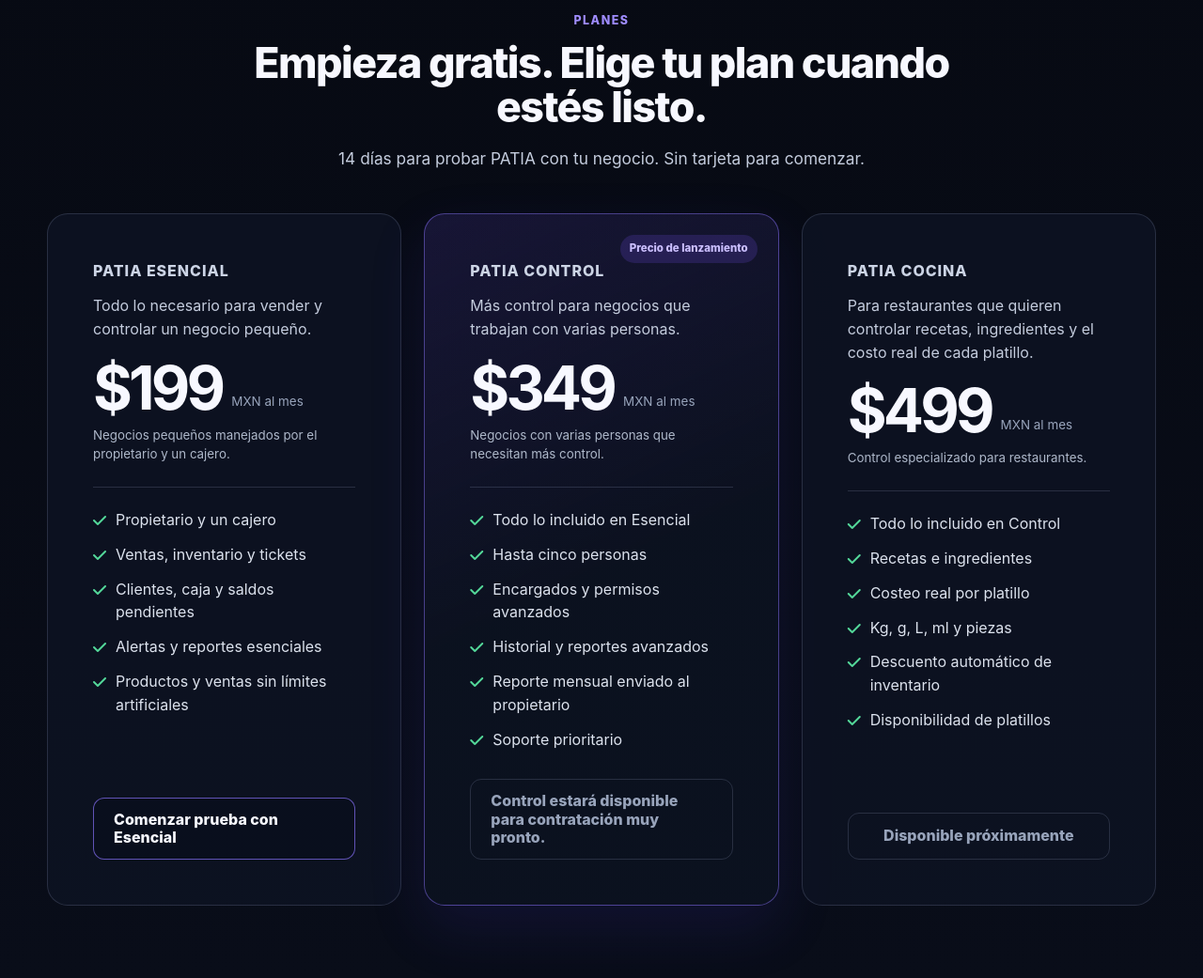
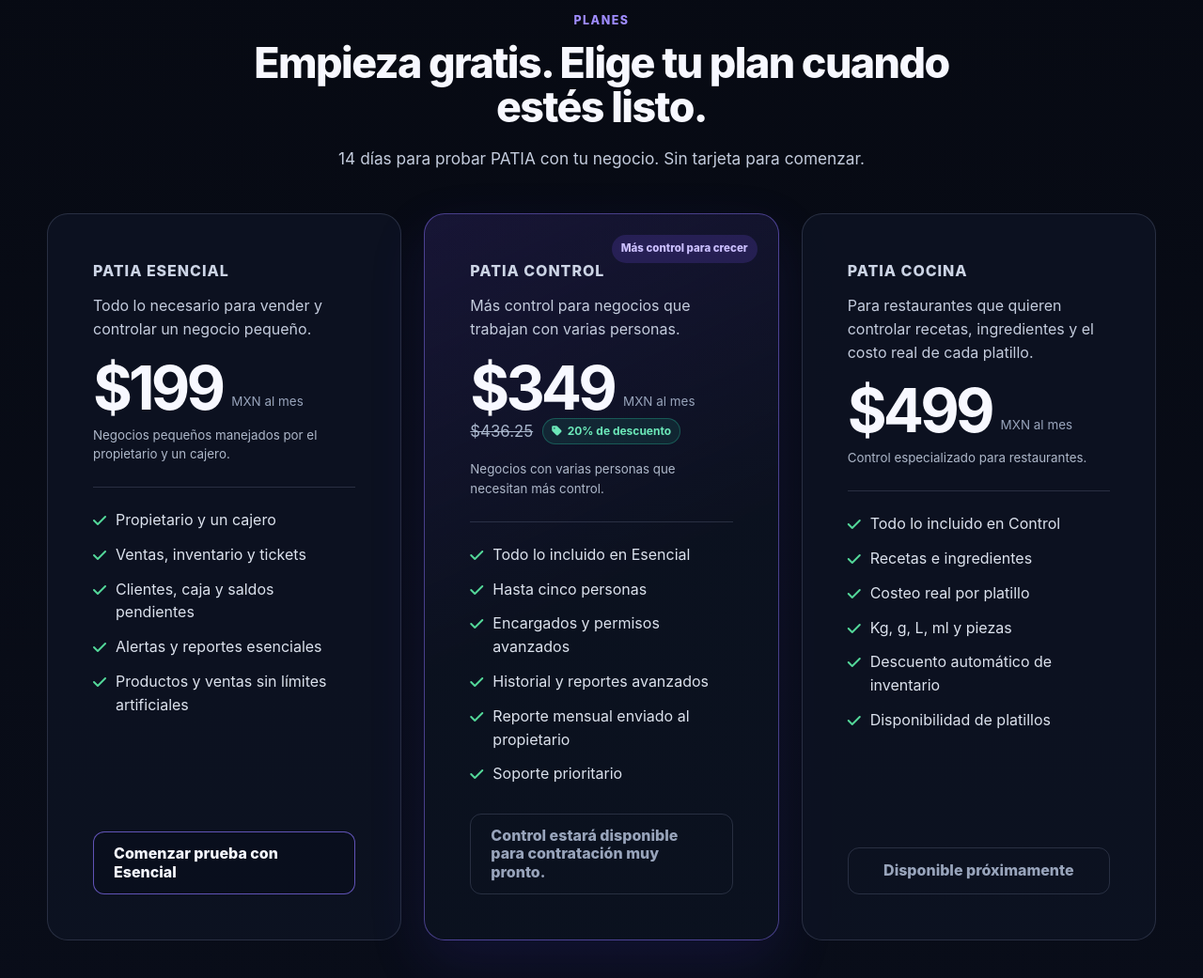
Before and after one commit to albertonicop/patia-platform, a Flask app: page / in a window 1280 px wide. Shown: the part 3431-4472 px from the top of the page at 94% size. Run offline with Flask 3, Linux system fonts and the light colour scheme; parts of the project's set-up code (start-up, migrations or seed data) failed here and were passed over; some libraries are stand-ins or nearby versions.

Commit message:
feat: display Control discount badge beside monthly price

```diff
--- /dev/null
+++ b/app/static/css/pricing-promotion.css
@@ -0,0 +1,3 @@
+.pl2-plan__promotion { display: flex; flex-wrap: wrap; align-items: center; gap: 10px; margin: -8px 0 16px; }
+.pl2-plan__promotion del { color: #a8b5cb; font-size: 1.05rem; text-decoration-thickness: 1px; }
+.pl2-plan__promotion span { display: inline-flex; align-items: center; gap: 6px; border: 1px solid rgba(41,211,168,.3); border-radius: 999px; padding: 5px 9px; background: rgba(41,211,168,.1); color: #6ce8b9; font-size: .75rem; font-weight: 700; line-height: 1.4; }
--- a/app/templates/landing.html
+++ b/app/templates/landing.html
@@ -10,6 +10,7 @@
   <link rel="stylesheet" href="{{ url_for('static', filename='css/patia-v2-landing.css') }}?v=2">
   <link rel="stylesheet" href="{{ url_for('static', filename='css/social-footer.css') }}?v=2">
   <link rel="stylesheet" href="{{ url_for('static', filename='css/founder-section.css') }}?v=2">
+  <link rel="stylesheet" href="{{ url_for('static', filename='css/pricing-promotion.css') }}?v=1">
 </head>
 
 <body class="patia-landing-v2">
@@ -166,10 +167,16 @@
         <div class="pl2-plans">
           {% for plan in commercial_plans %}
           <article class="pl2-plan{% if plan.code == 'PRO' %} pl2-plan--featured{% endif %}">
-            {% if plan.code == "PRO" %}<span class="pl2-plan__badge">{{ 'Precio de lanzamiento' if current_language == 'es' else 'Launch price' }}</span>{% endif %}
+            {% if plan.code == "PRO" %}<span class="pl2-plan__badge">{{ _("Más control para crecer") }}</span>{% endif %}
             <span class="pl2-plan__name">PATIA {{ plan.name }}</span>
             <p>{{ plan.description }}</p>
             <div class="pl2-plan__price"><strong>${{ plan.price }}</strong><span>{{ _("MXN al mes") }}</span></div>
+            {% if plan.code == 'PRO' %}
+            <div class="pl2-plan__promotion">
+              <del aria-label="{{ 'Precio regular: 436.25 pesos al mes' if current_language == 'es' else 'Regular price: 436.25 MXN per month' }}">$436.25</del>
+              <span><i class="fa-solid fa-tag" aria-hidden="true"></i> {{ '20% de descuento' if current_language == 'es' else '20% off' }}</span>
+            </div>
+            {% endif %}
             <small>{{ plan.audience }}</small>
             <ul>{% for feature in plan.features %}<li><i class="fa-solid fa-check" aria-hidden="true"></i>{{ feature }}</li>{% endfor %}</ul>
             {% if plan.code == "PRO" and not plan.configured %}
```
